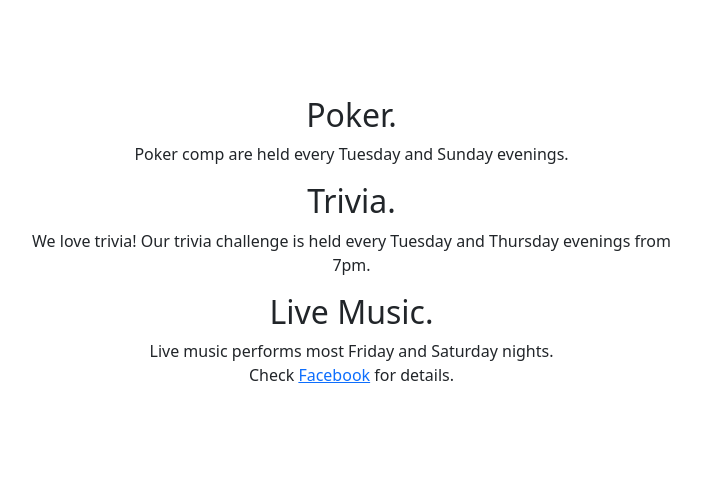
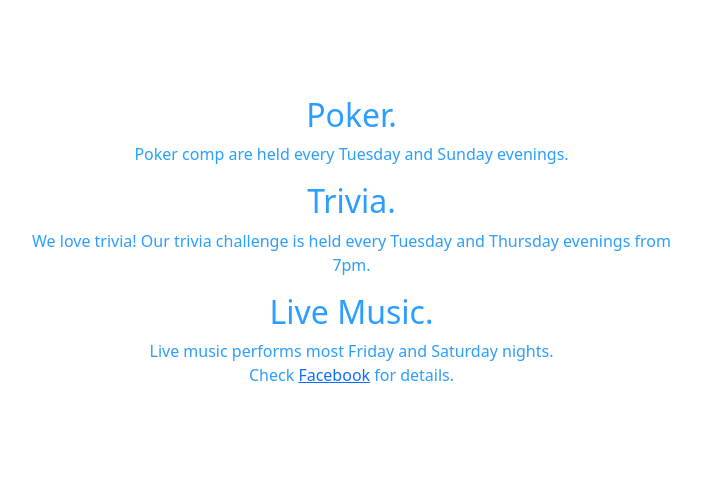
Before and after one commit to HenryRous/HenryRous.github.io, a Jekyll site: the page built from whats-on.html, in a window 1280 px wide. Shown: the part 326-825 px from the top of the page, without its empty margins (51-752 px from the left). Built offline with Jekyll 4.4.1, drawn with Linux system fonts in a browser that asks for light colours; grey boxes are pictures that could not be loaded.

Commit message:
Update whats-on.html

```diff
--- a/whats-on.html
+++ b/whats-on.html
@@ -11,18 +11,18 @@ background: /img/FrontNight_drk.jpg
 <div class="container">
   <div class="row">
     <div class="col-lg-7 col-md-5 text-center">
-        <section">
+        <div class="text-brand">
           <h2>Poker.</h2>
           <p>Poker comp are held every Tuesday and Sunday evenings.</p>
-        </section>
-        <section">
+        </div>
+        <div class="text-brand">
           <h2>Trivia.</h2>
           <p>We love trivia! Our trivia challenge is held every Tuesday and Thursday evenings from 7pm.</p>
-        </section>
-        <section>
+        </div>
+        <div class="text-brand">
           <h2>Live Music.</h2>
           <p>Live music performs most Friday and Saturday nights.<br>Check <a href="https://www.facebook.com/HenryRousTavern/">Facebook</a> for details.</p>
-        </section>
+        </div>
     </div>
     <div id="fcbk_events" class="col-lg-5 col-md-7 text-center">
       {% include fcbk_scrpt.html %}
```
